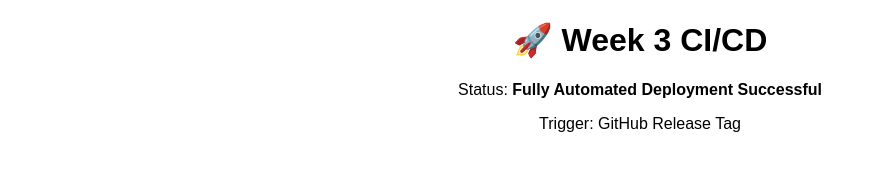
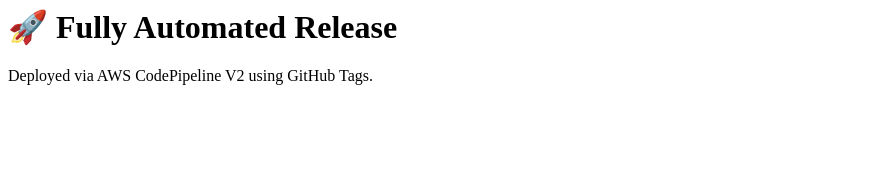
Before and after one commit to shivaprasad0356/ci-cd, a website: page app/index.html in a window 1280 px wide. Shown: the whole page, without its empty margins (0-875 px from the left). Drawn offline with Linux system fonts and the light colour scheme.

Commit message:
Update index.html

```diff
--- a/app/index.html
+++ b/app/index.html
@@ -1,8 +1,2 @@
-<!DOCTYPE html>
-<html>
-<body style="text-align:center; font-family:sans-serif;">
-  <h1>🚀 Week 3 CI/CD</h1>
-  <p>Status: <b>Fully Automated Deployment Successful</b></p>
-  <p>Trigger: GitHub Release Tag</p>
-</body>
-</html>
+<h1>🚀 Fully Automated Release</h1>
+<p>Deployed via AWS CodePipeline V2 using GitHub Tags.</p>
```
